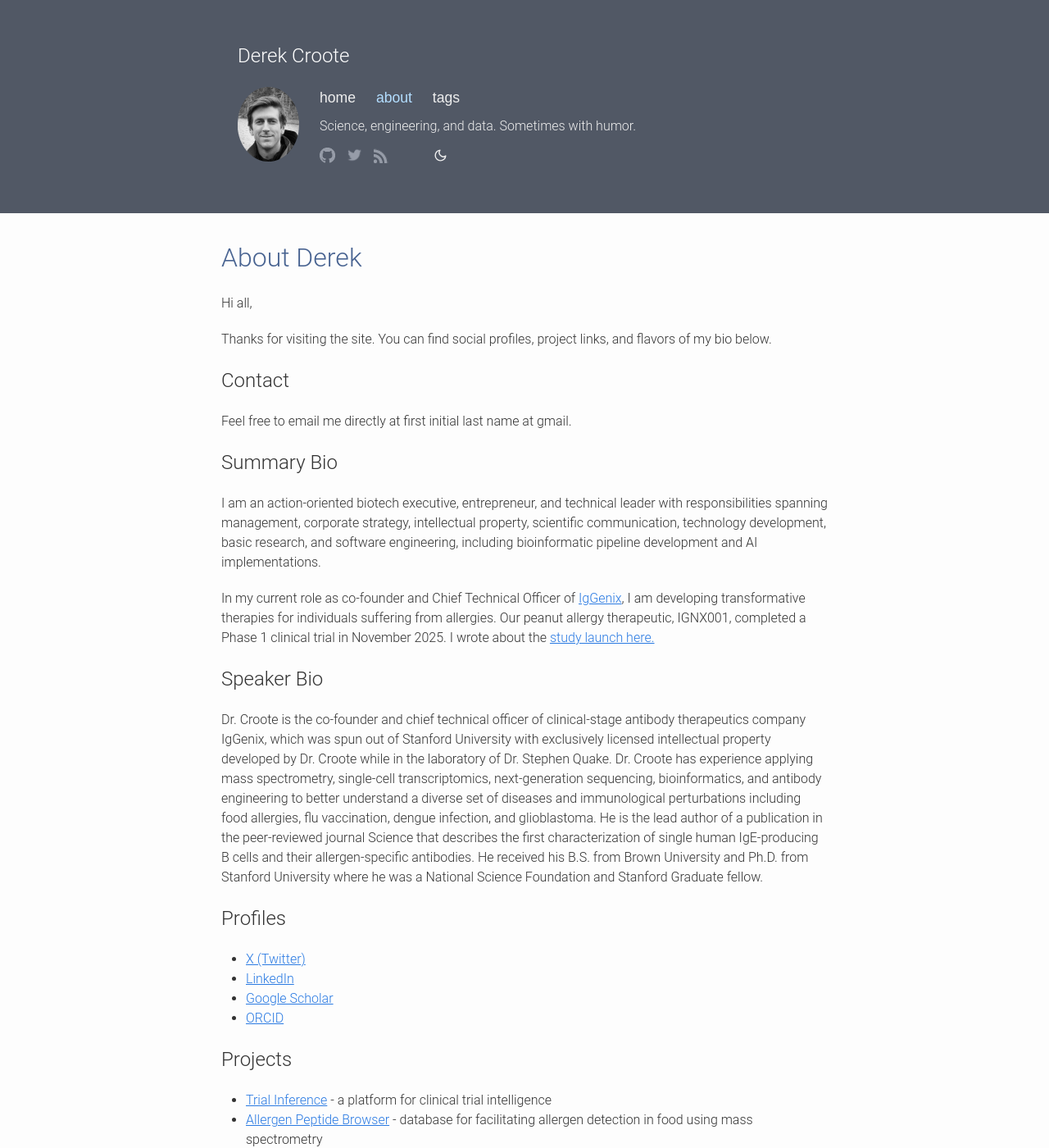
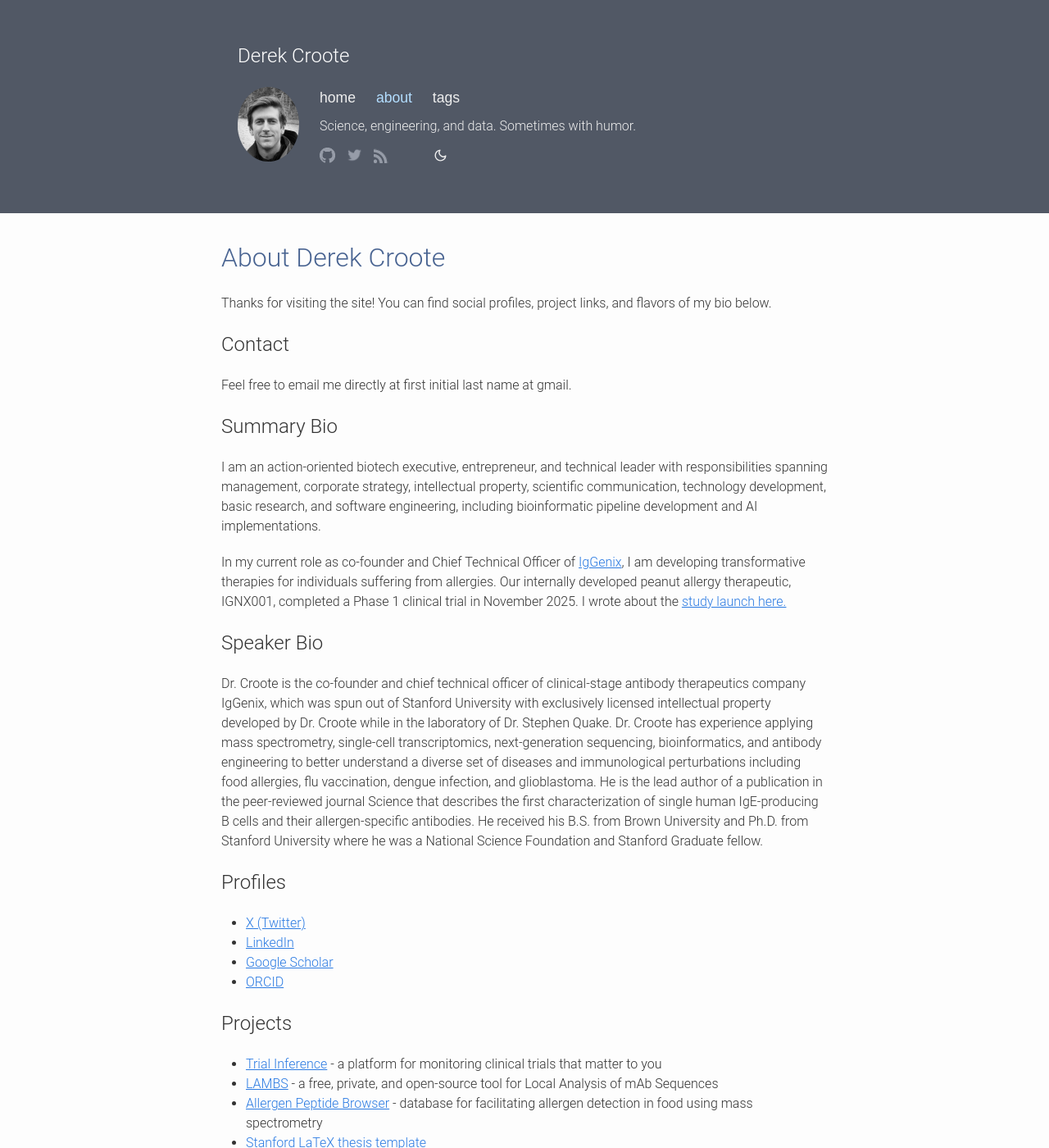
Before and after one commit to dcroote/dcroote.github.io, a Jekyll site: the page built from about.md, in a window 1280 px wide and 1400 px high. Shown: the whole window at 82% size. Built offline with Jekyll 4.4.1, drawn with Linux system fonts in a browser that asks for light colours; some web fonts are replaced; some of the changed text lies outside the part shown.

Commit message:
fix: update About

```diff
--- a/about.md
+++ b/about.md
@@ -1,12 +1,11 @@
 ---
 layout: page
-title: About Derek
+title: About Derek Croote
 description: Find out more about Derek Croote as well as ways to connect.
 permalink: /about/
 ---
 
-<p>Hi all,</p>
-<p>Thanks for visiting the site. You can find social profiles, project links, and flavors of my bio below. </p>
+<p>Thanks for visiting the site! You can find social profiles, project links, and flavors of my bio below. </p>
 
 <h2 id="contact">Contact</h2>
 
@@ -16,7 +15,7 @@ Feel free to email me directly at first initial last name at gmail.
 
 <p>I am an action-oriented biotech executive, entrepreneur, and technical leader with responsibilities spanning management, corporate strategy, intellectual property, scientific communication, technology development, basic research, and software engineering, including bioinformatic pipeline development and AI implementations.
 
-<p>In my current role as co-founder and Chief Technical Officer of <a href="https://iggenix.com" target="_blank">IgGenix</a>, I am developing transformative therapies for individuals suffering from allergies. Our peanut allergy therapeutic, IGNX001, completed a Phase 1 clinical trial in November 2025. I wrote about the <a href="/2024/08/22/accelerate-website.html">study launch here.</a></p>
+<p>In my current role as co-founder and Chief Technical Officer of <a href="https://iggenix.com" target="_blank">IgGenix</a>, I am developing transformative therapies for individuals suffering from allergies. Our internally developed peanut allergy therapeutic, IGNX001, completed a Phase 1 clinical trial in November 2025. I wrote about the <a href="/2024/08/22/accelerate-website.html">study launch here.</a></p>
 
 <h2>Speaker Bio</h2>
 
@@ -34,7 +33,8 @@ Feel free to email me directly at first initial last name at gmail.
 <h2>Projects</h2>
 
 <ul>
-  <li><a href="https://www.trialinference.com/?utm_source=dc_blog" target="_blank">Trial Inference</a> - a platform for clinical trial intelligence</li>
+  <li><a href="https://www.trialinference.com/?utm_source=dc_blog" target="_blank">Trial Inference</a> - a platform for monitoring clinical trials that matter to you</li>
+  <li><a href="https://github.com/dcroote/lambs" target="_blank">LAMBS</a> - a free, private, and open-source tool for Local Analysis of mAb Sequences</li>
   <li><a href="https://www.allergenpeptidebrowser.org/" target="_blank">Allergen Peptide Browser</a> - database for facilitating allergen detection in food using mass spectrometry</li>
   <li><a href="https://github.com/dcroote/stanford-thesis-example/" target="_blank">Stanford LaTeX thesis template</a></li>
 </ul>
@@ -48,5 +48,5 @@ You can view the privacy policy <a href="/privacy/">here</a>.
 <br />
 <br />
 <p style="text-align:center">
-  Theme modified from: <a href="https://github.com/smallmuou/Jekyll-Pithy" target="_blank">Pithy Theme</a> by Pawpaw.
+  Blog theme modified from: <a href="https://github.com/smallmuou/Jekyll-Pithy" target="_blank">Pithy Theme</a> by Pawpaw.
 </p>
```
